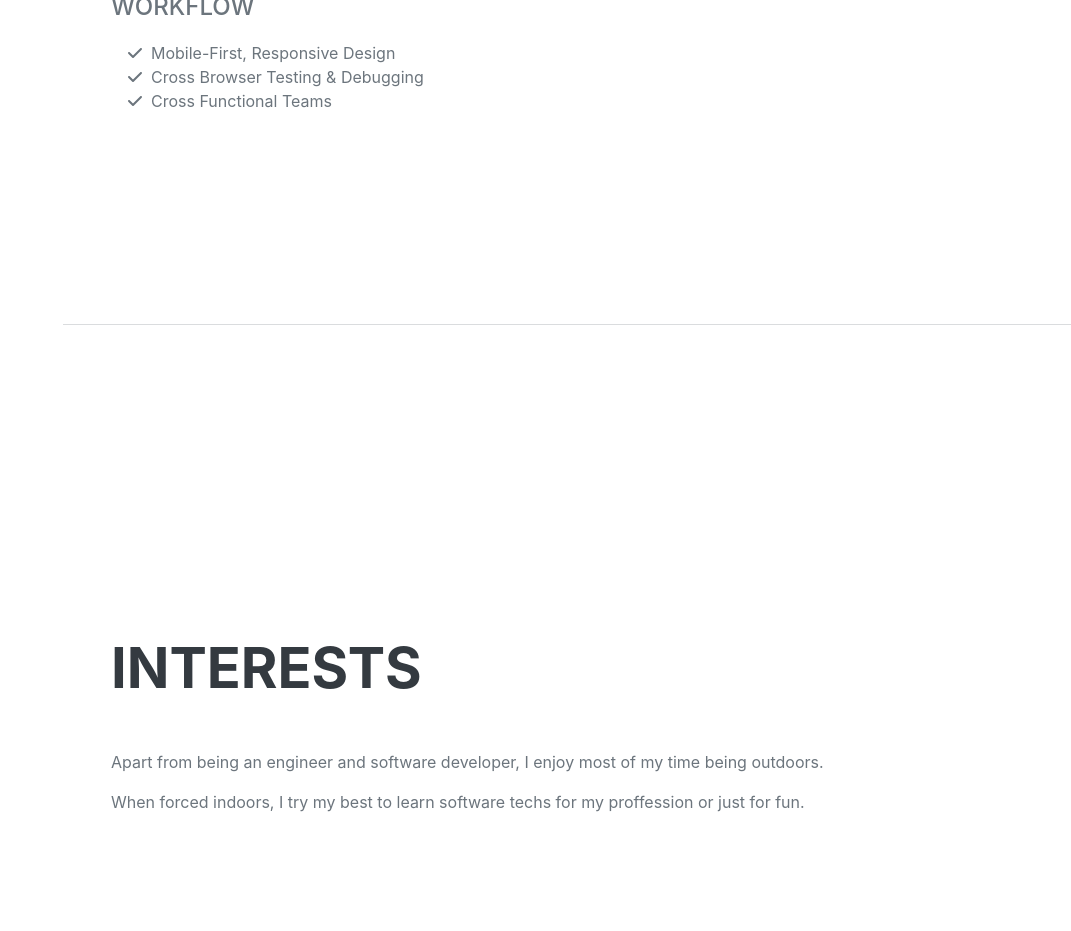
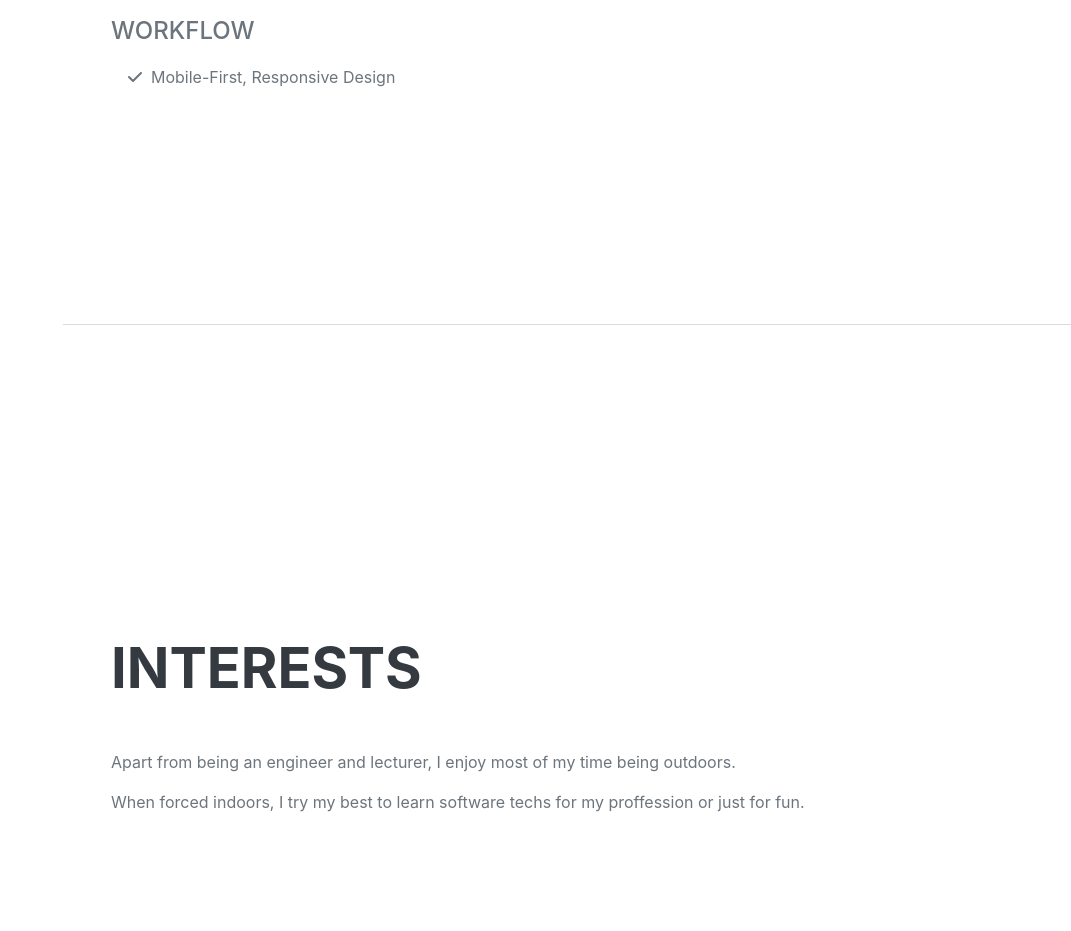
Before and after one commit to mechatronod/mechatronod.github.io, a plain HTML site: page index.html in a window 1280 px wide. Shown: the part 3020-3951 px from the top of the page, without its empty margins (209-1280 px from the left). Drawn offline with nearby package versions, Linux system fonts and the light colour scheme; a web font is replaced by a local one.

Commit message:
Update index.html

```diff
--- a/index.html
+++ b/index.html
@@ -145,14 +145,7 @@
                             <span class="fa-li"><i class="fas fa-check"></i></span>
                             Mobile-First, Responsive Design
                         </li>
-                        <li>
-                            <span class="fa-li"><i class="fas fa-check"></i></span>
-                            Cross Browser Testing & Debugging
-                        </li>
-                        <li>
-                            <span class="fa-li"><i class="fas fa-check"></i></span>
-                            Cross Functional Teams
-                        </li>
+
                     </ul>
                 </div>
             </section>
@@ -161,7 +154,7 @@
             <section class="resume-section" id="interests">
                 <div class="resume-section-content">
                     <h2 class="mb-5">Interests</h2>
-                    <p>Apart from being an engineer and software developer, I enjoy most of my time being outdoors. </p>
+                    <p>Apart from being an engineer and lecturer, I enjoy most of my time being outdoors. </p>
                     <p class="mb-0">When forced indoors, I try my best to learn software techs for my proffession or just for fun.</p>
                 </div>
             </section>
```
